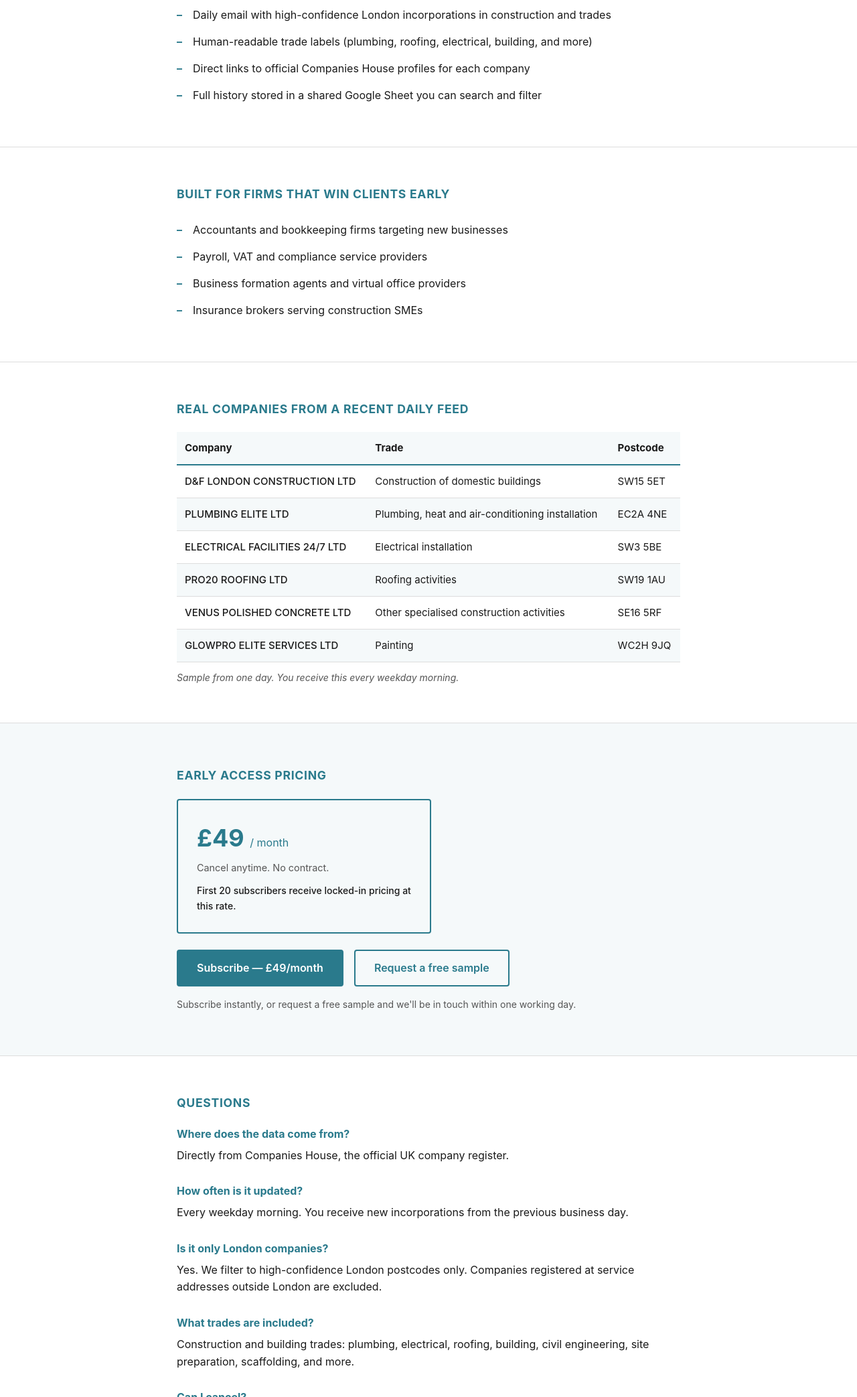
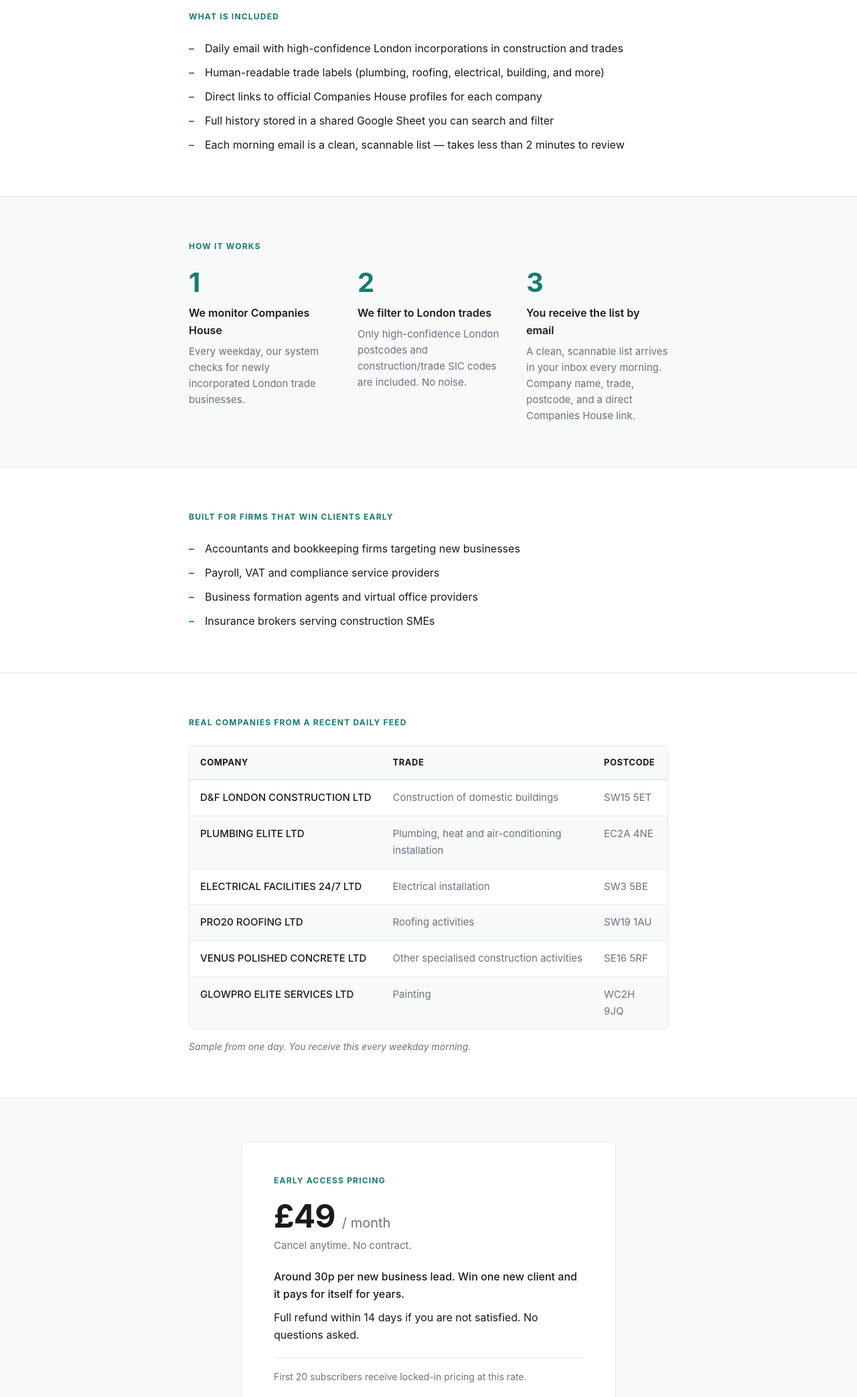
Before and after one commit to Brahma272462/london-trades-daily-site, a plain HTML site: page index.html in a window 1280 px wide. Shown: the part 714-2800 px from the top of the page at 67% size. Drawn offline with Linux system fonts and the light colour scheme.

Commit message:
Full redesign: CSS rewrite, new sections, Lemon Squeezy, updated data
Co-Authored-By: Claude Sonnet 4.6 <noreply@anthropic.com>

```diff
--- a/index.html
+++ b/index.html
@@ -23,7 +23,7 @@
   <section>
     <div class="container">
       <p class="proof-title">150+ new London trade businesses every month</p>
-      <p>Our system monitors Companies House daily and identifies newly incorporated London trade businesses filtered to high-confidence London postcodes. On a typical weekday we find 5 to 15 new incorporations. You receive them the next morning, before most competitors know they exist.</p>
+      <p>Our system monitors Companies House daily and identifies newly incorporated London trade businesses filtered to high-confidence London postcodes. On a typical weekday we find 10 to 15 new incorporations. You receive them the next morning, before most competitors know they exist.</p>
     </div>
   </section>
 
@@ -36,7 +36,32 @@
         <li>Human-readable trade labels (plumbing, roofing, electrical, building, and more)</li>
         <li>Direct links to official Companies House profiles for each company</li>
         <li>Full history stored in a shared Google Sheet you can search and filter</li>
+        <li>Each morning email is a clean, scannable list — takes less than 2 minutes to review</li>
       </ul>
+    </div>
+  </section>
+
+  <!-- ── How it works ── -->
+  <section class="section-how">
+    <div class="container">
+      <h2>How it works</h2>
+      <div class="steps">
+        <div class="step">
+          <p class="step-number">1</p>
+          <p class="step-title">We monitor Companies House</p>
+          <p class="step-desc">Every weekday, our system checks for newly incorporated London trade businesses.</p>
+        </div>
+        <div class="step">
+          <p class="step-number">2</p>
+          <p class="step-title">We filter to London trades</p>
+          <p class="step-desc">Only high-confidence London postcodes and construction/trade SIC codes are included. No noise.</p>
+        </div>
+        <div class="step">
+          <p class="step-number">3</p>
+          <p class="step-title">You receive the list by email</p>
+          <p class="step-desc">A clean, scannable list arrives in your inbox every morning. Company name, trade, postcode, and a direct Companies House link.</p>
+        </div>
+      </div>
     </div>
   </section>
 
@@ -107,17 +132,19 @@
   <!-- ── Pricing ── -->
   <section class="section-pricing">
     <div class="container">
-      <h2>Early access pricing</h2>
-      <div class="pricing-box">
-        <p class="price">£49 <span style="font-size:1rem;font-weight:400;">/ month</span></p>
+      <div class="pricing-card">
+        <h2>Early access pricing</h2>
+        <p class="price">£49 <span class="price-period">/ month</span></p>
         <p class="price-subtitle">Cancel anytime. No contract.</p>
+        <p class="price-value-line">Around 30p per new business lead. Win one new client and it pays for itself for years.</p>
+        <p class="price-refund-line">Full refund within 14 days if you are not satisfied. No questions asked.</p>
         <p class="early-access-note">First 20 subscribers receive locked-in pricing at this rate.</p>
+        <div class="cta-group">
+          <a class="btn btn-primary" href="https://londontradesdaily.lemonsqueezy.com/checkout/buy/9210b62e-c0f6-4e42-8be6-00f986289056" target="_blank">Subscribe — £49/month</a>
+          <a class="btn btn-secondary" href="https://forms.gle/AXwfoAjnkyXZRsHv6">Request a free sample</a>
+        </div>
+        <p class="cta-note">Subscribe instantly, or request a free sample and we'll be in touch within one working day.</p>
       </div>
-      <div class="cta-group">
-        <a class="btn btn-primary" href="https://londontradesdaily.lemonsqueezy.com/checkout/buy/9210b62e-c0f6-4e42-8be6-00f986289056" target="_blank">Subscribe — £49/month</a>
-        <a class="btn btn-secondary" href="https://forms.gle/AXwfoAjnkyXZRsHv6">Request a free sample</a>
-      </div>
-      <p class="cta-note">Subscribe instantly, or request a free sample and we'll be in touch within one working day.</p>
     </div>
   </section>
 
@@ -161,6 +188,7 @@
   <!-- ── Footer ── -->
   <footer>
     <div class="container">
+      <p class="footer-trust">Live since March 2026. Data delivered every weekday without fail.</p>
       <p>Refund policy: Full refund within 5 days of purchase if you are not satisfied.</p>
       <p>Data sourced from Companies House public records. Not exhaustive. Not affiliated with Companies House or any government body.</p>
       <p>Copyright 2026 New London Trades Businesses Daily</p>
--- a/styles.css
+++ b/styles.css
@@ -1,82 +1,88 @@
+/* ============================================================
+   London Trades Daily — styles.css
+   ============================================================ */
+
+/* ── Custom properties ── */
+
+:root {
+  --accent:       #1a7a6d;
+  --accent-dark:  #145f55;
+  --accent-tint:  #edf6f4;
+  --bg:           #ffffff;
+  --bg-subtle:    #f8fafa;
+  --text:         #1a1a1a;
+  --text-muted:   #6b7280;
+  --border:       #e5e7eb;
+  --max-width:    780px;
+}
+
+/* ── Reset ── */
+
 *, *::before, *::after {
   box-sizing: border-box;
   margin: 0;
   padding: 0;
 }
 
-:root {
-  --accent: #2a7a8c;
-  --accent-dark: #1f5f6e;
-  --text: #1a1a1a;
-  --muted: #555;
-  --border: #ddd;
-  --bg: #fff;
-  --bg-tint: #f5f9fa;
-  --section-gap: 3.5rem;
-}
+/* ── Base ── */
 
 body {
-  font-family: -apple-system, BlinkMacSystemFont, "Segoe UI", Roboto, Helvetica, Arial, sans-serif;
+  font-family: -apple-system, BlinkMacSystemFont, "Segoe UI", Roboto,
+               Helvetica, Arial, sans-serif;
+  font-size: 1.0625rem; /* 17px */
+  line-height: 1.65;
   color: var(--text);
   background: var(--bg);
-  line-height: 1.6;
-  font-size: 1.0625rem; /* 17px */
+  -webkit-font-smoothing: antialiased;
 }
 
 .container {
-  max-width: 800px;
+  max-width: var(--max-width);
   margin: 0 auto;
-  padding: 0 1.5rem;
+  padding: 0 2rem;
 }
 
 /* ── Header ── */
 
 header {
-  border-bottom: 3px solid var(--accent);
-  padding: 3rem 0 2.5rem;
-}
-
-.site-name {
-  font-size: 0.8rem;
-  font-weight: 600;
-  letter-spacing: 0.08em;
-  text-transform: uppercase;
-  color: var(--accent);
-  margin-bottom: 1.25rem;
+  padding: 3.5rem 0 3rem;
+  border-bottom: 2px solid var(--border);
 }
 
 .headline {
-  font-size: 2.25rem;
+  font-size: 2.5rem;
   font-weight: 700;
-  line-height: 1.2;
-  margin-bottom: 1rem;
+  line-height: 1.15;
   color: var(--text);
+  margin-bottom: 1.25rem;
+  letter-spacing: -0.02em;
 }
 
 .value-prop {
-  font-size: 1.2rem;
+  font-size: 1.25rem;
   font-weight: 600;
-  color: var(--accent-dark);
-  margin-bottom: 0.75rem;
   line-height: 1.5;
+  color: var(--accent);
+  margin-bottom: 1rem;
 }
 
 .subheadline {
   font-size: 1rem;
-  color: var(--muted);
-  margin-bottom: 1rem;
+  color: var(--text-muted);
+  margin-bottom: 0.75rem;
 }
 
 .description {
   font-size: 1rem;
-  color: var(--muted);
-  max-width: 680px;
+  line-height: 1.65;
+  color: var(--text-muted);
+  max-width: 640px;
 }
 
 /* ── Sections ── */
 
 section {
-  padding: var(--section-gap) 0;
+  padding: 4rem 0;
   border-bottom: 1px solid var(--border);
 }
 
@@ -85,35 +91,39 @@ section:last-of-type {
 }
 
 h2 {
-  font-size: 1.1rem;
+  font-size: 0.75rem;
   font-weight: 700;
+  letter-spacing: 0.1em;
+  text-transform: uppercase;
   color: var(--accent);
-  margin-bottom: 1.25rem;
-  text-transform: uppercase;
-  letter-spacing: 0.04em;
+  margin-bottom: 1.5rem;
 }
 
 /* ── Proof section ── */
 
 .proof-title {
-  font-size: 1.6rem;
+  font-size: 1.75rem;
   font-weight: 700;
-  color: var(--accent);
+  color: var(--text);
   margin-bottom: 0.75rem;
+  letter-spacing: -0.01em;
 }
 
-/* ── Lists ── */
+/* ── Feature lists ── */
 
 ul.feature-list {
   list-style: none;
   padding: 0;
+  display: flex;
+  flex-direction: column;
+  gap: 0.6rem;
 }
 
 ul.feature-list li {
-  padding: 0.45rem 0 0.45rem 1.5rem;
+  padding-left: 1.5rem;
   position: relative;
+  font-size: 1rem;
   color: var(--text);
-  font-size: 1rem;
 }
 
 ul.feature-list li::before {
@@ -121,7 +131,40 @@ ul.feature-list li::before {
   position: absolute;
   left: 0;
   color: var(--accent);
+  font-weight: 600;
+}
+
+/* ── How it works ── */
+
+.section-how {
+  background: var(--bg-subtle);
+}
+
+.steps {
+  display: grid;
+  grid-template-columns: repeat(3, 1fr);
+  gap: 2.5rem;
+}
+
+.step-number {
+  font-size: 2.5rem;
   font-weight: 700;
+  color: var(--accent);
+  line-height: 1;
+  margin-bottom: 0.75rem;
+}
+
+.step-title {
+  font-size: 1rem;
+  font-weight: 600;
+  color: var(--text);
+  margin-bottom: 0.4rem;
+}
+
+.step-desc {
+  font-size: 0.9375rem;
+  color: var(--text-muted);
+  line-height: 1.6;
 }
 
 /* ── Sample table ── */
@@ -129,7 +172,9 @@ ul.feature-list li::before {
 .table-wrap {
   overflow-x: auto;
   -webkit-overflow-scrolling: touch;
-  margin-top: 1rem;
+  margin-top: 0.5rem;
+  border: 1px solid var(--border);
+  border-radius: 6px;
 }
 
 table {
@@ -140,92 +185,137 @@ table {
 }
 
 thead {
-  background: var(--bg-tint);
-  border-bottom: 2px solid var(--accent);
+  background: var(--bg-subtle);
+  border-bottom: 2px solid var(--border);
 }
 
 thead th {
-  padding: 0.75rem 0.75rem;
+  padding: 0.875rem 1rem;
   text-align: left;
   font-weight: 700;
+  font-size: 0.8125rem;
+  letter-spacing: 0.04em;
+  text-transform: uppercase;
+  color: var(--text);
   white-space: nowrap;
-  color: var(--text);
+}
+
+tbody tr {
+  border-bottom: 1px solid var(--border);
+}
+
+tbody tr:last-child {
+  border-bottom: none;
 }
 
 tbody tr:nth-child(even) {
-  background: var(--bg-tint);
+  background: var(--bg-subtle);
 }
 
 tbody td {
-  padding: 0.75rem 0.75rem;
-  border-bottom: 1px solid var(--border);
+  padding: 0.875rem 1rem;
   vertical-align: top;
+  font-size: 0.9375rem;
 }
 
 tbody td:first-child {
   white-space: nowrap;
   font-weight: 500;
+  color: var(--text);
+}
+
+tbody td:not(:first-child) {
+  color: var(--text-muted);
 }
 
 .table-note {
   font-size: 0.875rem;
-  color: var(--muted);
-  margin-top: 0.75rem;
+  color: var(--text-muted);
+  margin-top: 0.875rem;
   font-style: italic;
 }
 
 /* ── Pricing ── */
 
 .section-pricing {
-  background: var(--bg-tint);
-  padding-top: 4rem;
-  padding-bottom: 4rem;
+  background: var(--bg-subtle);
 }
 
-.pricing-box {
-  border: 2px solid var(--accent);
-  border-radius: 4px;
-  padding: 1.75rem;
-  max-width: 380px;
-  margin-bottom: 1.5rem;
+.pricing-card {
+  background: var(--bg);
+  border: 1px solid var(--border);
+  border-radius: 8px;
+  padding: 3rem;
+  max-width: 560px;
+  margin: 0 auto;
+}
+
+.pricing-card h2 {
+  margin-bottom: 1.25rem;
 }
 
 .price {
-  font-size: 2.25rem;
+  font-size: 3rem;
   font-weight: 700;
-  color: var(--accent);
-  margin-bottom: 0.25rem;
+  color: var(--text);
+  letter-spacing: -0.02em;
+  line-height: 1;
+  margin-bottom: 0.5rem;
+}
+
+.price-period {
+  font-size: 1.25rem;
+  font-weight: 400;
+  color: var(--text-muted);
+  letter-spacing: 0;
 }
 
 .price-subtitle {
-  font-size: 0.9rem;
-  color: var(--muted);
-  margin-bottom: 0.75rem;
+  font-size: 0.9375rem;
+  color: var(--text-muted);
+  margin-bottom: 1.25rem;
+}
+
+.price-value-line {
+  font-size: 1rem;
+  font-weight: 500;
+  color: var(--text);
+  margin-bottom: 0.5rem;
+}
+
+.price-refund-line {
+  font-size: 1rem;
+  color: var(--text);
+  margin-bottom: 1.25rem;
 }
 
 .early-access-note {
   font-size: 0.875rem;
-  color: var(--text);
-  font-weight: 500;
-  margin-top: 0.5rem;
+  color: var(--text-muted);
+  margin-bottom: 2rem;
+  padding-top: 1rem;
+  border-top: 1px solid var(--border);
 }
 
 /* ── CTA buttons ── */
 
 .cta-group {
   display: flex;
-  gap: 1rem;
+  gap: 0.875rem;
   flex-wrap: wrap;
+  margin-bottom: 1rem;
 }
 
 .btn {
   display: inline-block;
-  padding: 0.8rem 1.75rem;
-  border-radius: 4px;
+  padding: 14px 32px;
+  border-radius: 6px;
   font-size: 1rem;
   font-weight: 600;
   text-decoration: none;
   cursor: pointer;
+  min-height: 48px;
+  line-height: 1.2;
 }
 
 .btn-primary {
@@ -246,20 +336,19 @@ tbody td:first-child {
 }
 
 .btn-secondary:hover {
-  background: var(--accent);
-  color: #fff;
+  background: var(--accent-tint);
 }
 
 .cta-note {
   font-size: 0.875rem;
-  color: var(--muted);
-  margin-top: 1rem;
+  color: var(--text-muted);
+  line-height: 1.5;
 }
 
 /* ── FAQ ── */
 
 .faq-item {
-  margin-bottom: 1.75rem;
+  margin-bottom: 2rem;
 }
 
 .faq-item:last-child {
@@ -267,37 +356,57 @@ tbody td:first-child {
 }
 
 .faq-q {
-  font-weight: 700;
   font-size: 1rem;
-  margin-bottom: 0.4rem;
+  font-weight: 600;
   color: var(--accent);
+  margin-bottom: 0.375rem;
 }
 
 .faq-a {
   font-size: 1rem;
   color: var(--text);
+  line-height: 1.65;
 }
 
 /* ── Footer ── */
 
 footer {
-  padding: 2rem 0;
-  font-size: 0.8125rem;
-  color: var(--muted);
-  text-align: center;
-  border-top: 2px solid var(--border);
-  background: var(--bg-tint);
+  padding: 2.5rem 0;
+  background: var(--bg-subtle);
+  border-top: 1px solid var(--border);
 }
 
-footer p + p {
-  margin-top: 0.4rem;
+footer .container {
+  display: flex;
+  flex-direction: column;
+  gap: 0.35rem;
 }
 
-/* ── Responsive ── */
+footer p {
+  font-size: 0.875rem;
+  color: var(--text-muted);
+  line-height: 1.5;
+}
 
-@media (max-width: 600px) {
+.footer-trust {
+  font-weight: 500;
+  color: var(--text) !important;
+  margin-bottom: 0.25rem;
+}
+
+/* ── Mobile ── */
+
+@media (max-width: 640px) {
+  .container {
+    padding: 0 1.25rem;
+  }
+
+  header {
+    padding: 2.5rem 0 2rem;
+  }
+
   .headline {
-    font-size: 1.6rem;
+    font-size: 1.75rem;
   }
 
   .value-prop {
@@ -305,11 +414,25 @@ footer p + p {
   }
 
   .proof-title {
-    font-size: 1.35rem;
+    font-size: 1.4rem;
   }
 
-  .pricing-box {
+  section {
+    padding: 3rem 0;
+  }
+
+  .steps {
+    grid-template-columns: 1fr;
+    gap: 2rem;
+  }
+
+  .pricing-card {
+    padding: 2rem 1.5rem;
     max-width: 100%;
+  }
+
+  .price {
+    font-size: 2.5rem;
   }
 
   .cta-group {
```
Also changed, not shown: 1 other file.
